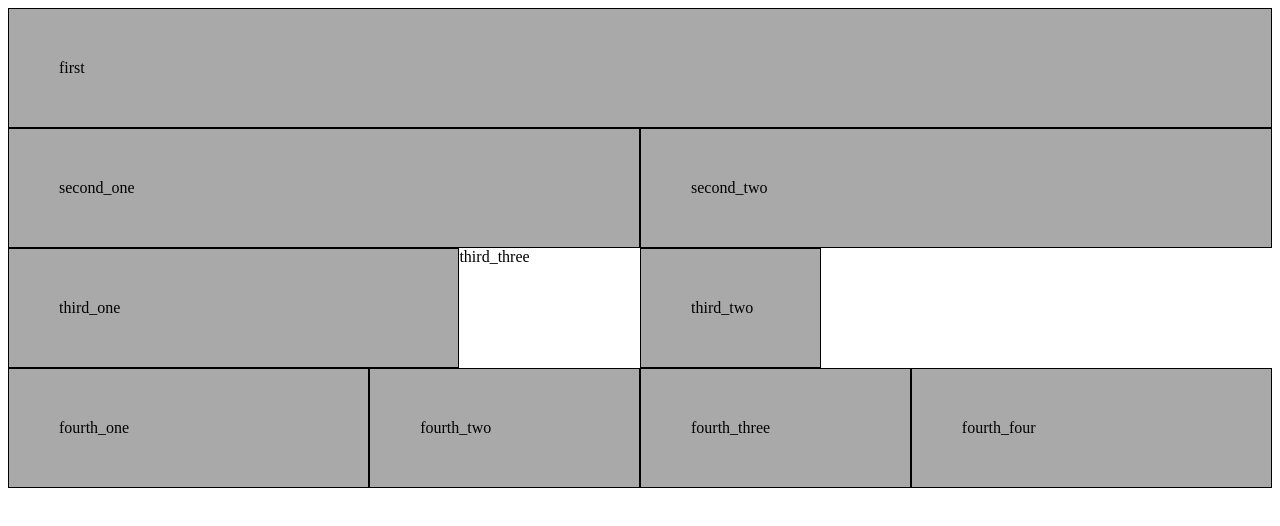
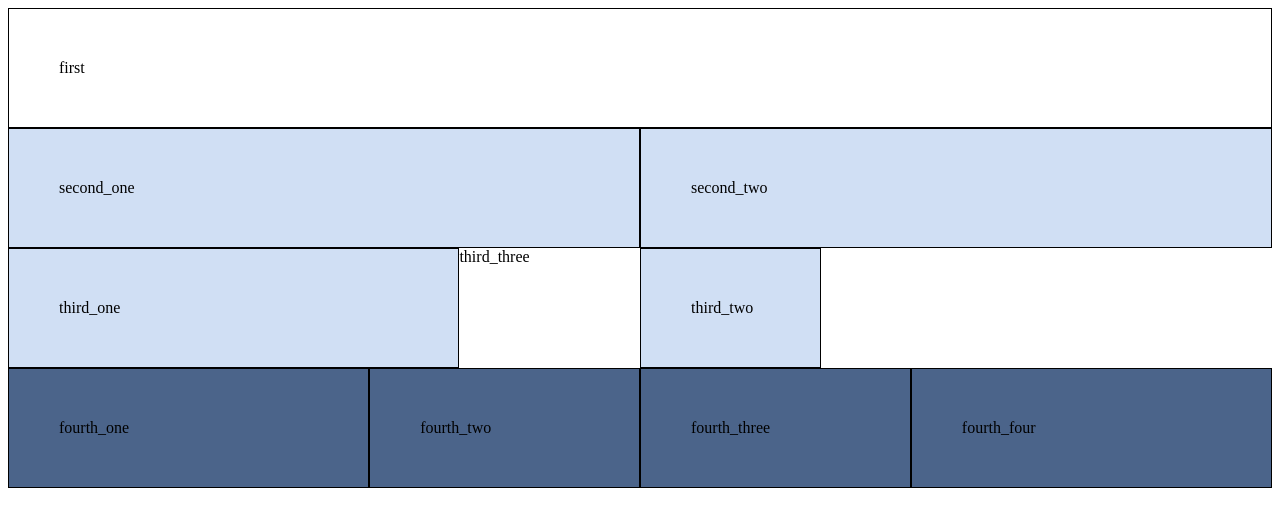
Before and after one commit to ASDAH-Digtal/website-tyKAIx, a plain HTML site: page index.html in a window 1280 px wide. Drawn offline with Linux system fonts and the light colour scheme.

Commit message:
added code

```diff
--- a/style.css
+++ b/style.css
@@ -13,69 +13,69 @@
     grid-area: first;
     border: 1px solid #000000;
     padding: 50px;
-    background-color: darkgrey;
-    padding: 50px;
+    background-color: #4b648a
+    padding 50px;
 }
 .second_one {
     grid-area: second_one;
     border: 1px solid #000000;
     padding: 50px;
-    background-color: darkgrey;
+    background-color: #d0dff4;
     padding: 50px;
 }
 .second_two {
     grid-area: second_two;
     border: 1px solid #000000;
     padding: 50px;
-    background-color: darkgrey;
+    background-color: #d0dff4;
     padding: 50px;
 }
 .third_one {
     grid-area: third_one;
     border: 1px solid #000000;
     padding: 50px;
-    background-color: darkgrey;
+    background-color: #d0dff4;
     padding: 50px;
 }
 .third_two {
     grid-area: third_two;
     border: 1px solid #000000;
     padding: 50px;
-    background-color: darkgrey;
+    background-color: #d0dff4;
     padding: 50px;
 }
 .third three {
     grid-area: third three;
     border: 1px solid #000000;
     padding: 50px;
-    background-color: darkgrey;
+    background-color: #d0dff4;
     padding: 50px;
 }
 .fourth_one {
     grid-area: fourth_one;
     border: 1px solid #000000;
     padding: 50px;
-    background-color: darkgrey;
+    background-color: #4b648a;
     padding: 50px;
 }
 .fourth_two {
     grid-area: fourth_two;
     border: 1px solid #000000;
     padding: 50px;
-    background-color: darkgrey;
+    background-color: #4b648a;
     padding: 50px;
 }
 .fourth_three {
     grid-area: fourth_three;
     border: 1px solid #000000;
     padding: 50px;
-    background-color: darkgrey;
+    background-color: #4b648a;
     padding: 50px;
 }
 .fourth_four {
     grid-area: fourth_four;
     border: 1px solid #000000;
     padding: 50px;
-    background-color: darkgrey;
+    background-color: #4b648a;
     padding: 50px;
 }
```
